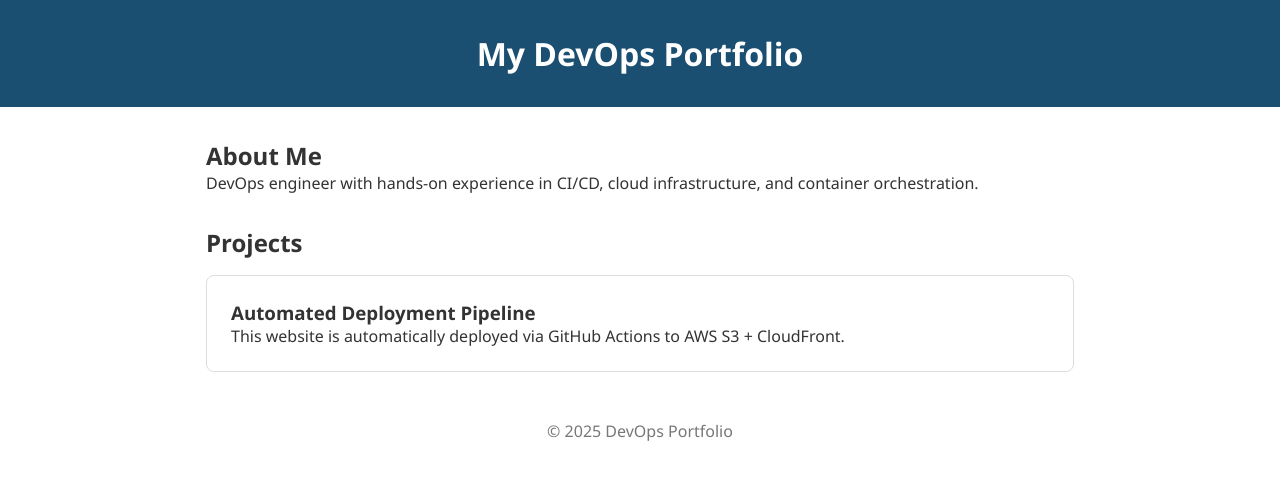
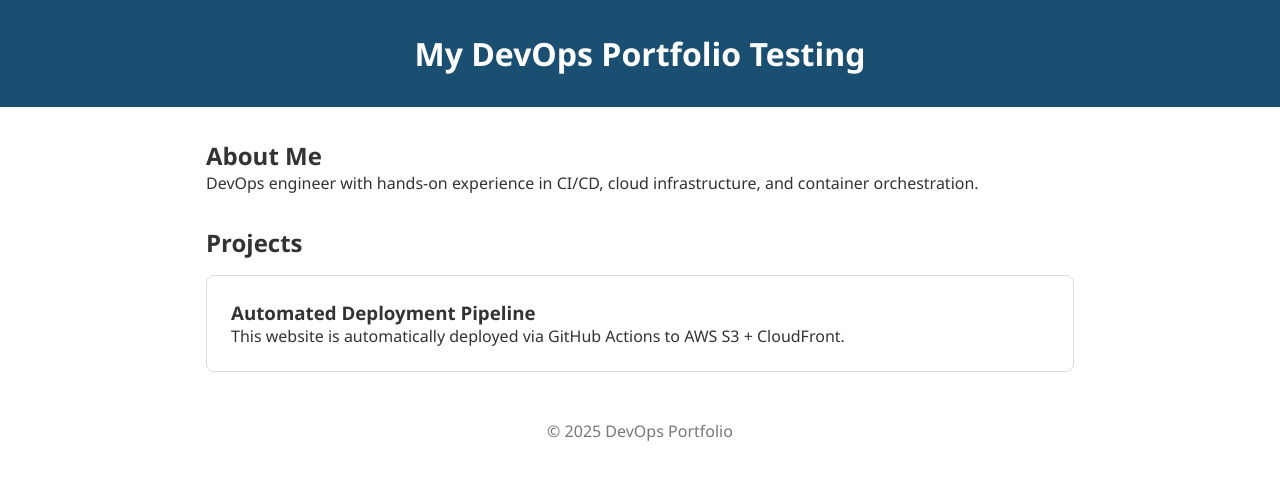
Before and after one commit to akash202530/devops-01-static-site-cicd, a plain HTML site: page application/index.html in a window 1280 px wide. Drawn offline with Linux system fonts and the light colour scheme.

```diff
--- a/application/index.html
+++ b/application/index.html
@@ -7,7 +7,7 @@
   <link rel="stylesheet" href="styles.css">
 </head>
 <body>
-  <header><h1>My DevOps Portfolio</h1></header>
+  <header><h1>My DevOps Portfolio Testing</h1></header>
   <main>
     <section id="about">
       <h2>About Me</h2>
```
